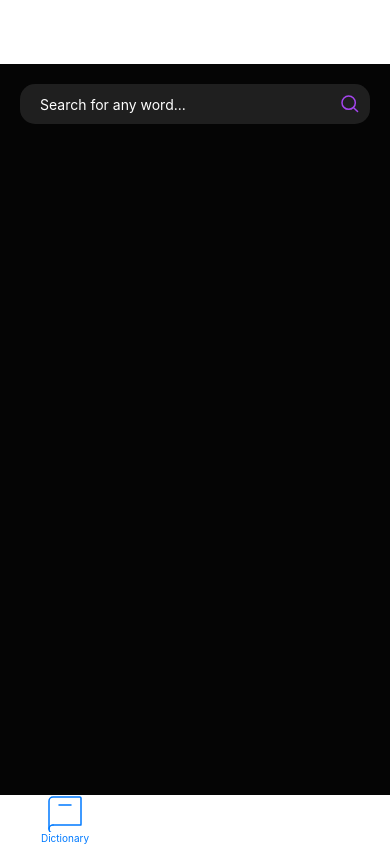
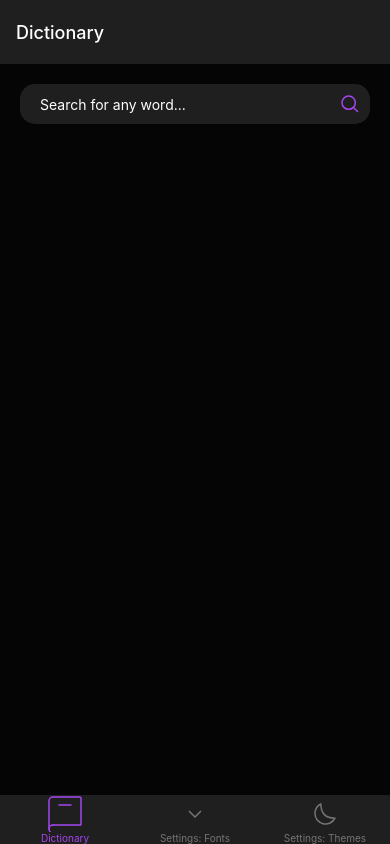
Before and after one commit to kmxtaylor/Dictionary, a React Native app: screen / in a window 390 px wide. Built offline with nearby package versions, Linux system fonts and the light colour scheme.

Commit message:
use themes in tab/header background

```diff
--- a/src/navigation/RootNavigation.js
+++ b/src/navigation/RootNavigation.js
@@ -2,7 +2,7 @@ import { useEffect } from 'react';
 import { NavigationContainer, DefaultTheme } from '@react-navigation/native';
 import * as SplashScreen from 'expo-splash-screen';
 import { useFonts } from 'expo-font';
-import BottomTabs from 'navigation/BottomTabs';
+import Tabs from 'navigation/Tabs';
 import { useTheme } from 'hooks/useTheme';
 // import { useThemeColors } from 'hooks/useThemeColors';
 
@@ -48,7 +48,7 @@ const RootNavigation = () => {
     <NavigationContainer
       theme={navigationTheme}
     >
-      <BottomTabs />
+      <Tabs />
     </NavigationContainer>
   );
 };
--- a/src/navigation/BottomTabs.js
+++ b/src/navigation/Tabs.js
@@ -43,7 +43,7 @@ const ThemeSettingsStack = () => (
   </Stack.Navigator>
 );
 
-const BottomTabs = () => {
+const Tabs = () => {
   const { colors } = useTheme();
 
   return (
@@ -52,7 +52,6 @@ const BottomTabs = () => {
       screenOptions={({ route }) => ({
         tabBarIcon: ({ focused, color }) => {
           let icon = null;
-
           if (route.name === 'Dictionary') {
             icon = <Logo color={color} />;
           } else if (route.name === 'Settings: Fonts') {
@@ -62,17 +61,16 @@ const BottomTabs = () => {
           }
           return icon;
         },
-        // tabBarActiveTintColor: colors.tabBarActiveTintColor,
-        // tabBarInactiveTintColor: colors.tabBarInactiveTintColor,
+        tabBarActiveTintColor: colors.tabBarActive,
+        tabBarInactiveTintColor: colors.tabBarInactive,
+        tabBarStyle: {
+          display: 'flex',
+          backgroundColor: colors.backgroundSecondary,
+        },
+        headerStyle: {
+          backgroundColor: colors.backgroundSecondary,
+        },
       })}
-      tabBarStyle={{
-        display: 'flex',
-      }}
-      // tabBarActiveTintColor={colors.tabBarActiveTintColor}
-      // tabBarInactiveTintColor={colors.tabBarInactiveTintColor}
-      // tabBarActiveTintColor="#000000"
-      // tabBarInactiveTintColor="#999999"
-      // tabBarInactiveTintColor={colors.purple}
     >
       <Tab.Screen name="Dictionary" component={HomeStack} />
       <Tab.Screen name="Settings: Fonts" component={FontSettingsStack} />
@@ -81,4 +79,4 @@ const BottomTabs = () => {
   );
 };
 
-export default BottomTabs;
+export default Tabs;
```
